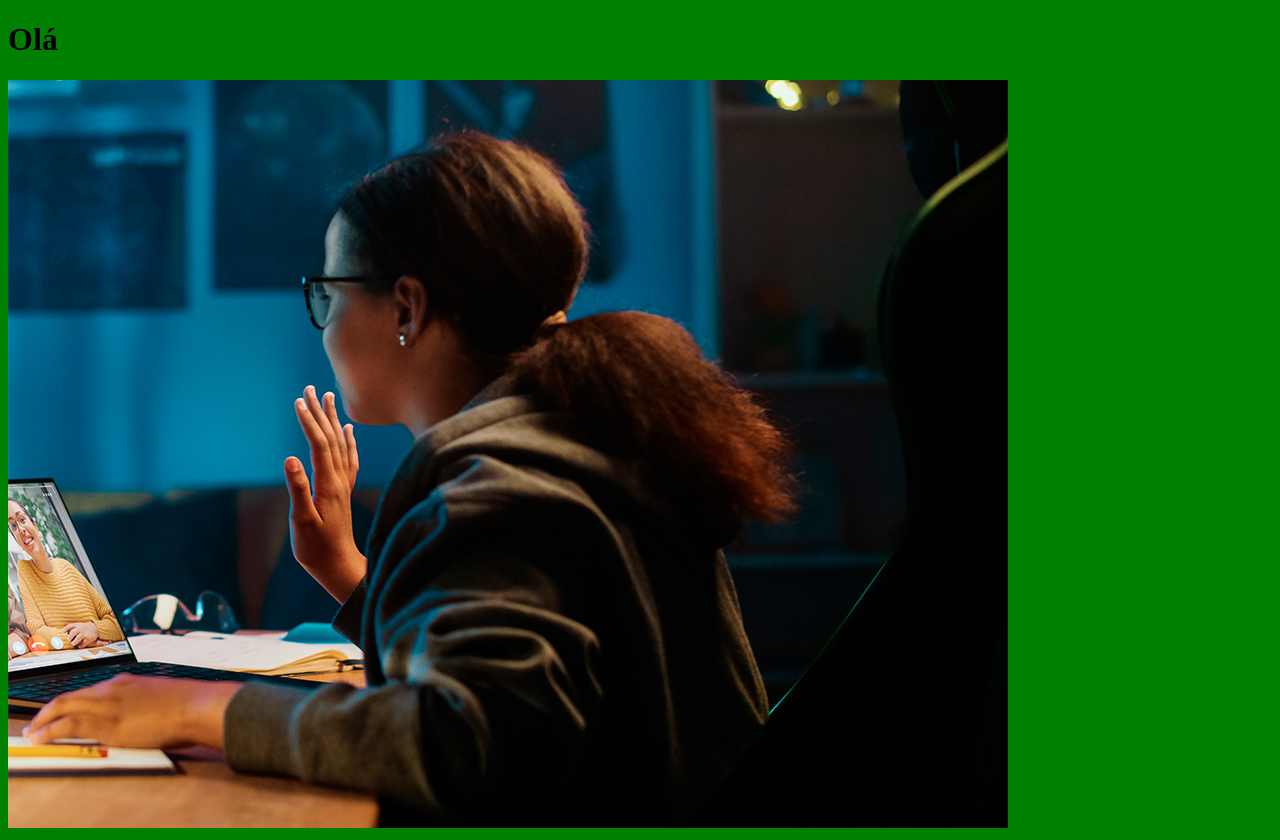
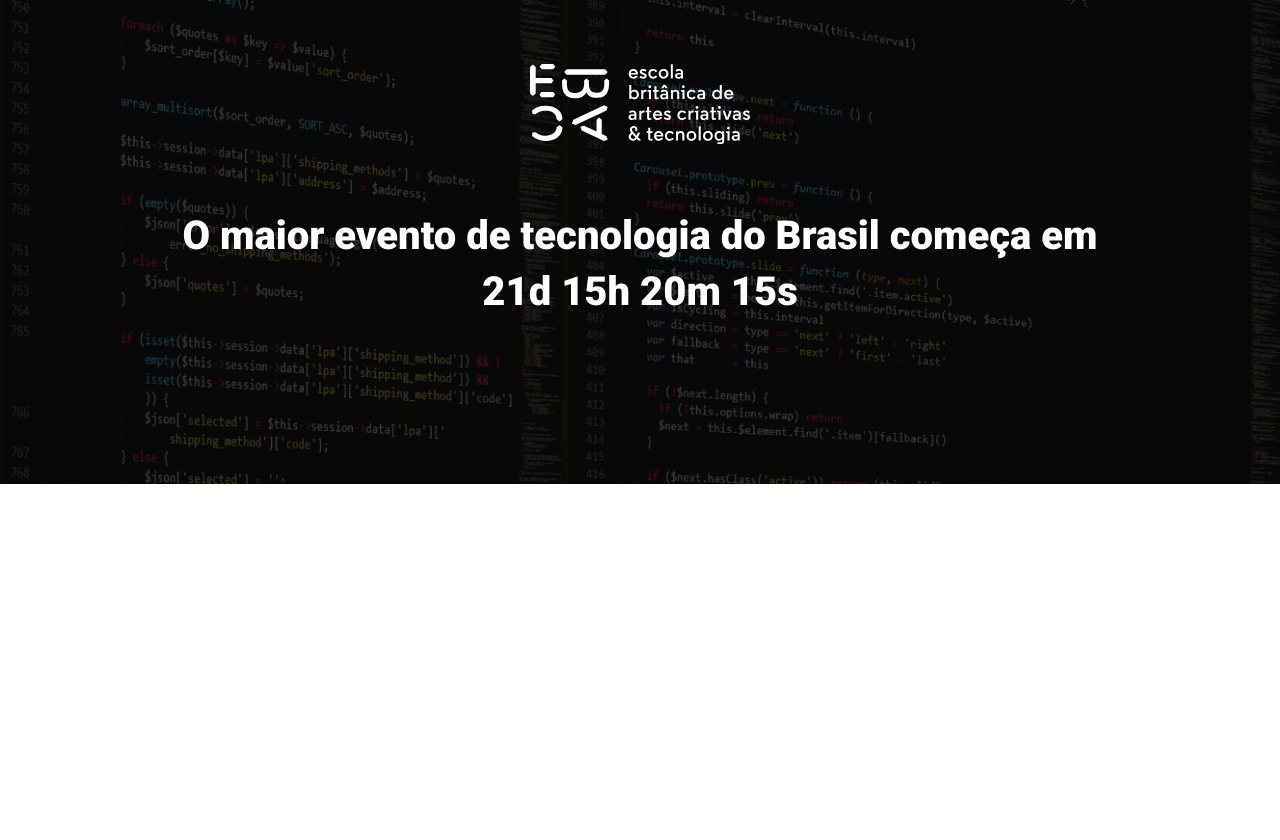
Before and after one commit to matheuspavanelo/ebac_tech_talks, a website built with Parcel: page src/index.html in a window 1280 px wide. After the commit the page ends 800 px from the top, so only its background shows below. Built offline with nearby package versions, Linux system fonts and the light colour scheme.

Commit message:
criando o hero

```diff
--- a/src/index.html
+++ b/src/index.html
@@ -3,12 +3,22 @@
 <head>
     <meta charset="UTF-8">
     <meta name="viewport" content="width=device-width, initial-scale=1.0">
-    <title>Document</title>
+    <title>EBAC Tech Talks</title>
+    <link rel="preconnect" href="https://fonts.googleapis.com">
+    <link rel="preconnect" href="https://fonts.gstatic.com" crossorigin>
+    <link href="https://fonts.googleapis.com/css2?family=Roboto:wght@400;700;900&display=swap" rel="stylesheet">
     <link rel="stylesheet" href="styles/main.scss">
 </head>
 <body>
-    <h1>Olá</h1>
-    <img src="./images/backend.png" alt="">
+    <header class="hero">
+        <div class="container">
+            <img class="hero__logo" src="./images/ebac_logo.svg" alt="ebac">
+            <p class="hero__text">
+                O maior evento de tecnologia do Brasil começa em 21d 15h 20m 15s
+            </p>
+        </div>
+    </header>
+
     <script src="scripts/main.js"></script>
 </body>
 </html>
--- /dev/null
+++ b/src/styles/_hero.scss
@@ -0,0 +1,52 @@
+.hero {
+    padding-top: 64px;
+    padding-bottom: 100px;
+    background-image: url(../images/fundo.png);
+    background-repeat: no-repeat;
+    background-size: cover;
+    position: relative;
+
+    .container {
+        position: relative;
+    }
+
+    &::before {
+        position: absolute;
+        top: 0;
+        left: 0;
+        width: 100%;
+        height: 100%;
+        background-color: black;
+        content: '';
+        opacity: .7;
+    }
+
+    &__text {
+        margin-top: 64px;
+        margin-bottom: 64px;
+        font-size: 40px;
+        line-height: 56px;
+        font-weight: 800;
+        text-align: center;
+    }
+
+    &__logo {
+        margin: 0 auto;
+        height: 80px;
+        display: block;
+    }
+
+    @media (max-width: 640px) {
+        padding: 40px 0;
+
+        &__logo {
+            height: 40px;
+        }
+
+        &__text {
+            font-size: 22px;
+            line-height: 24px;
+            margin: 24px 0;
+        }
+    }
+}
--- a/src/styles/main.scss
+++ b/src/styles/main.scss
@@ -1,3 +1,23 @@
-body {
-    background-color: green;
+@use 'hero';
+
+* {
+    margin: 0;
+    padding: 0;
+    box-sizing: border-box;
+    font-family: Roboto, sans-serif;
+    color: white;
 }
+
+.container {
+    max-width: 960px;
+    width: 100%;
+    margin: 0 auto;
+
+    @media (max-width: 640px) {
+        max-width: 80%;
+    }
+
+    @media (max-width: 1024px) {
+        max-width: 90%;
+    }
+}
```
